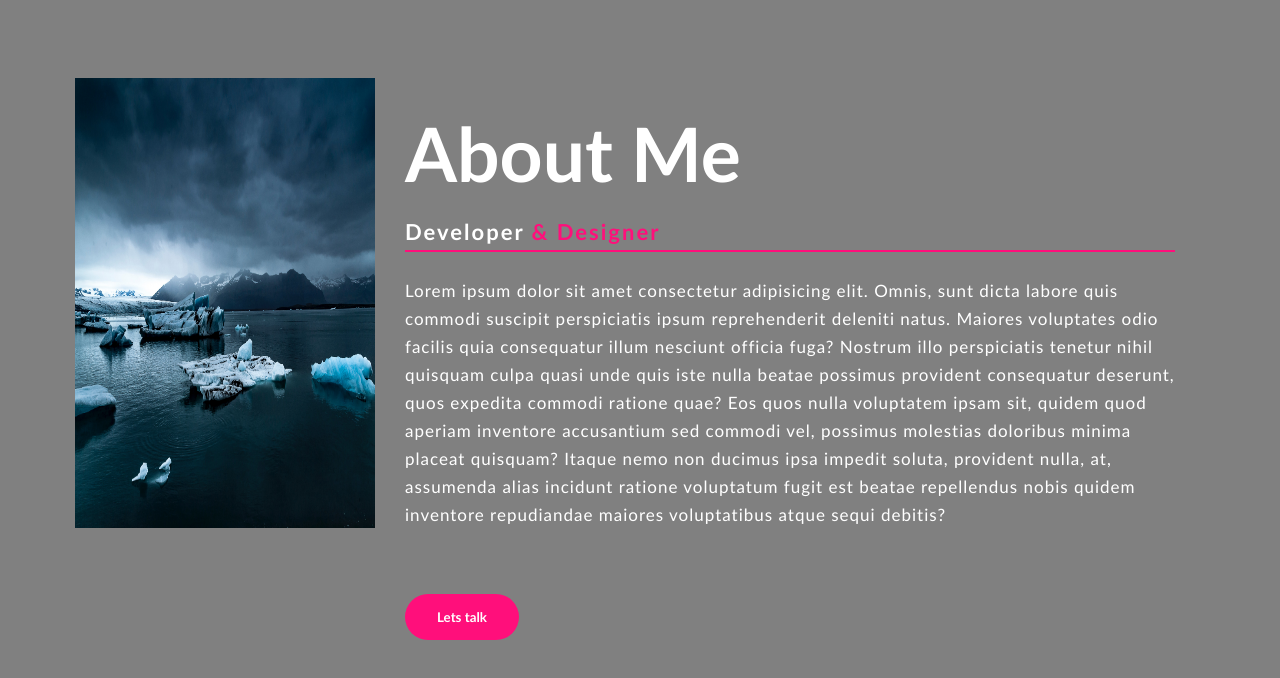
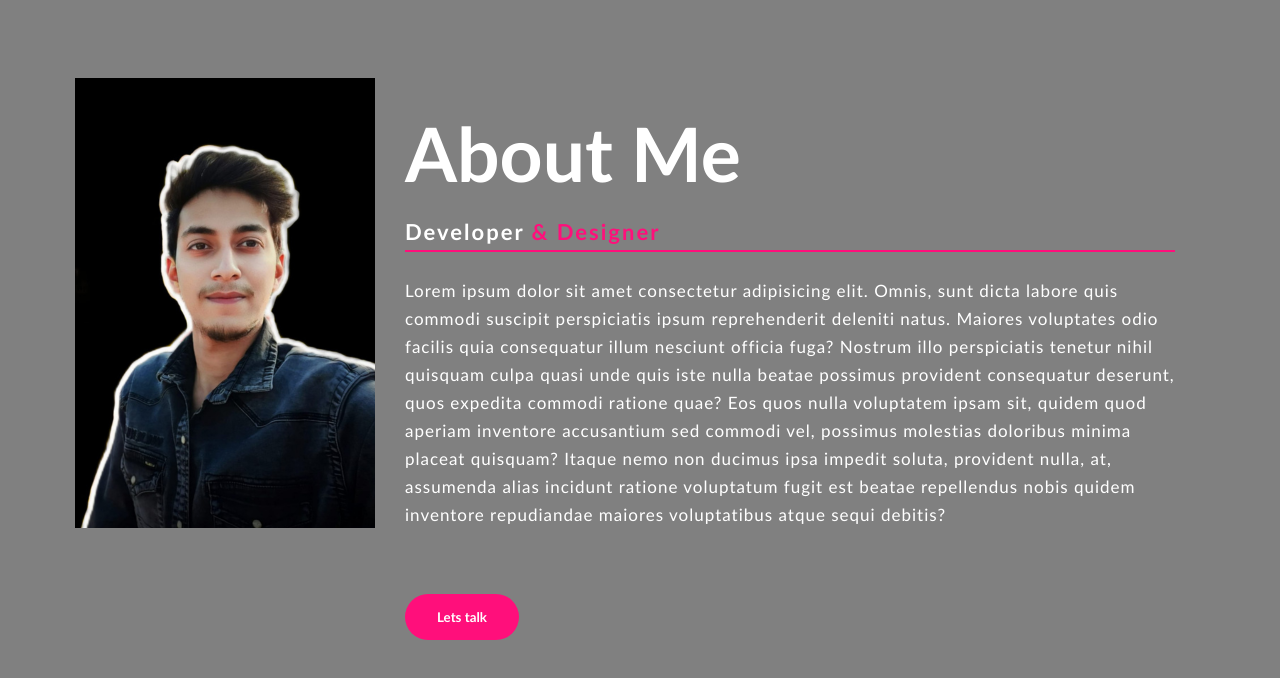
Before and after one commit to Fardin123amin/portfolio, a plain HTML site: page index.html in a window 1280 px wide. Shown: the part 822-1500 px from the top of the page. Drawn offline with Linux system fonts and the light colour scheme.

Commit message:
Update index.html
added new image in about section

```diff
--- a/index.html
+++ b/index.html
@@ -430,7 +430,8 @@
 
     <section class="about">
         <div class="main">
-            <img class="abme" src="loginform.jpg" alt="loading">
+            <img class="abme" src="Untitled design (1).png
+" alt="loading">
             <div class="about-text">
                 <h2>About me</h2>
                 <h5>Developer <span>& Designer</span>
```
